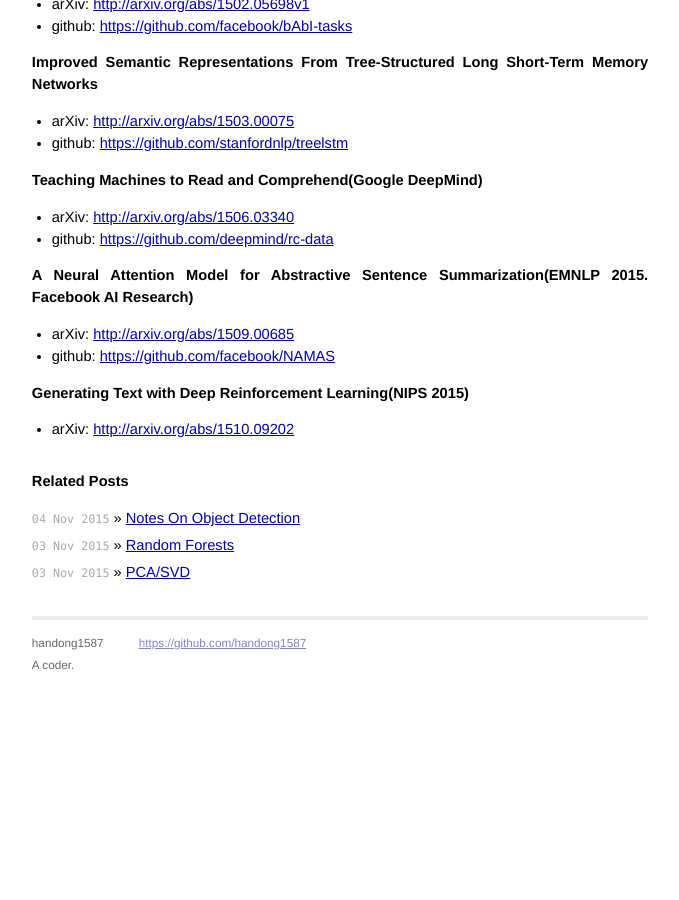
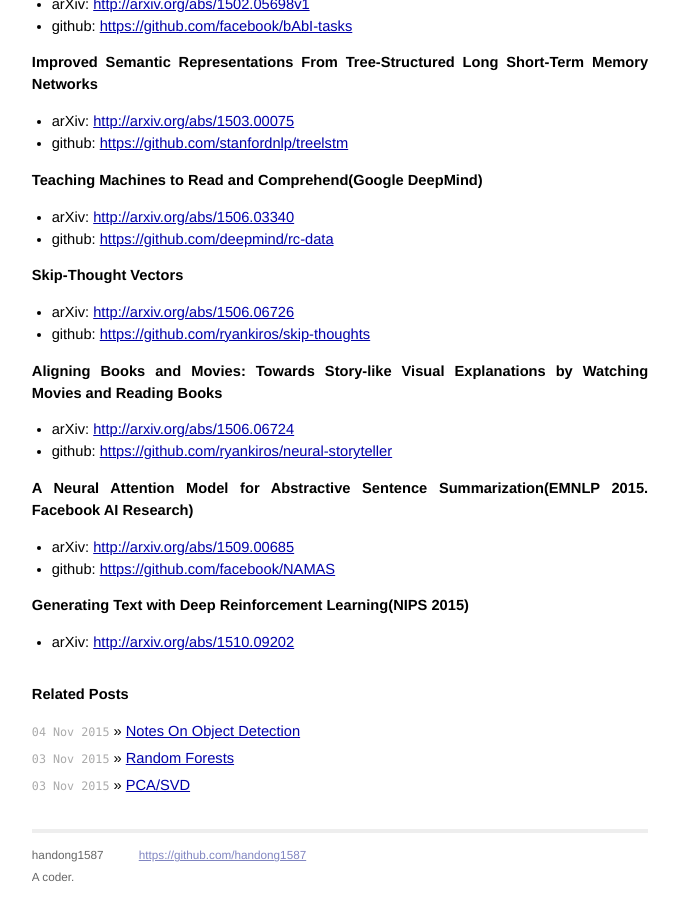
Before and after one commit to handong1587/handong1587.github.io, a Jekyll site: the page built from _posts/deep_learning/2015-09-30-language-computation.md, in a window 1280 px wide and 900 px high, scrolled down 1175 px. Shown: the whole window, without its empty margins (300-979 px from the left). Built offline with Jekyll 4.4.1, drawn with Linux system fonts in a browser that asks for light colours; Markdown is read by kramdown in place of the engine named in the settings; comment, search, counter and statistics services are not loaded; before the commit the page ends 1862 px from its top, so only the background shows below that.

Commit message:
update lan-compu.md

```diff
--- a/_posts/deep_learning/2015-09-30-language-computation.md
+++ b/_posts/deep_learning/2015-09-30-language-computation.md
@@ -49,6 +49,16 @@ title: Language Computation
 - arXiv: [http://arxiv.org/abs/1506.03340](http://arxiv.org/abs/1506.03340)
 - github: [https://github.com/deepmind/rc-data](https://github.com/deepmind/rc-data)
 
+**Skip-Thought Vectors**
+
+- arXiv: [http://arxiv.org/abs/1506.06726](http://arxiv.org/abs/1506.06726)
+- github: [https://github.com/ryankiros/skip-thoughts](https://github.com/ryankiros/skip-thoughts)
+
+**Aligning Books and Movies: Towards Story-like Visual Explanations by Watching Movies and Reading Books**
+
+- arXiv: [http://arxiv.org/abs/1506.06724](http://arxiv.org/abs/1506.06724)
+- github: [https://github.com/ryankiros/neural-storyteller](https://github.com/ryankiros/neural-storyteller)
+
 **A Neural Attention Model for Abstractive Sentence Summarization(EMNLP 2015. Facebook AI Research)**
 
 - arXiv: [http://arxiv.org/abs/1509.00685](http://arxiv.org/abs/1509.00685)
```
